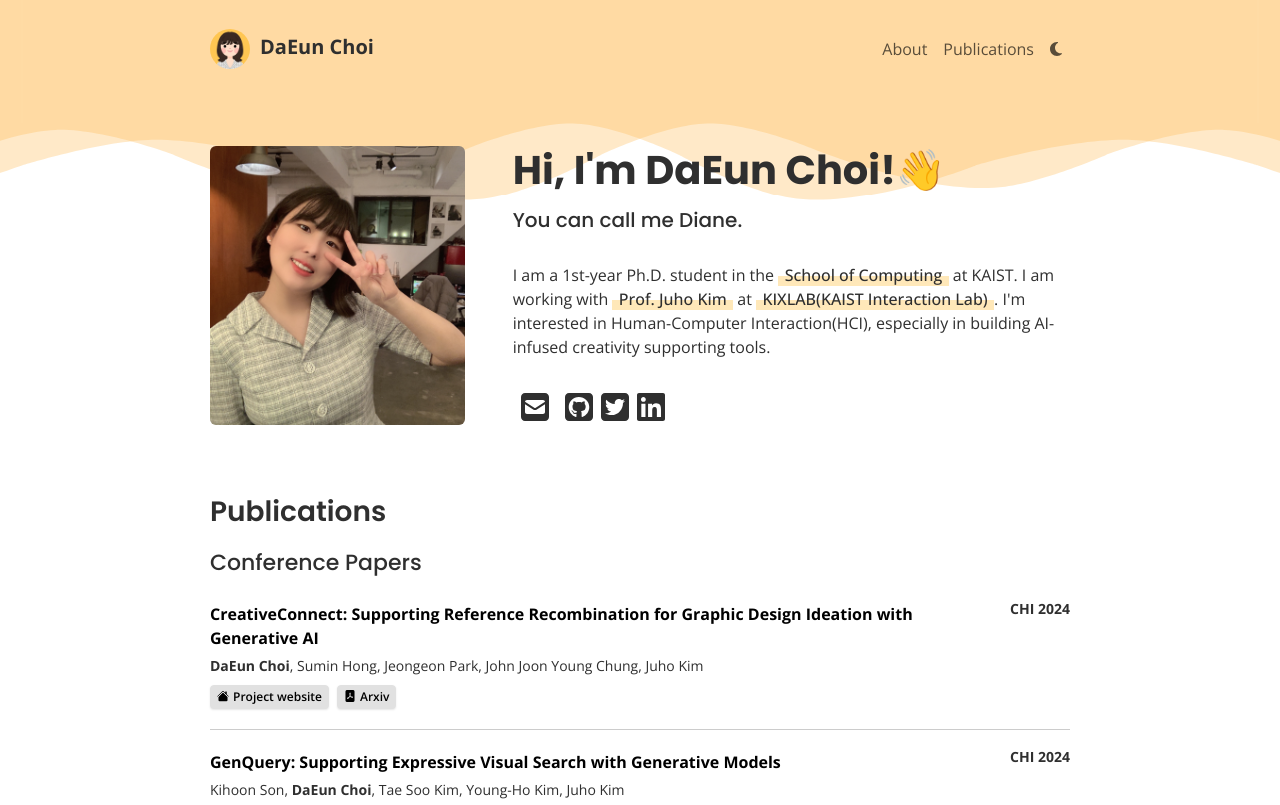
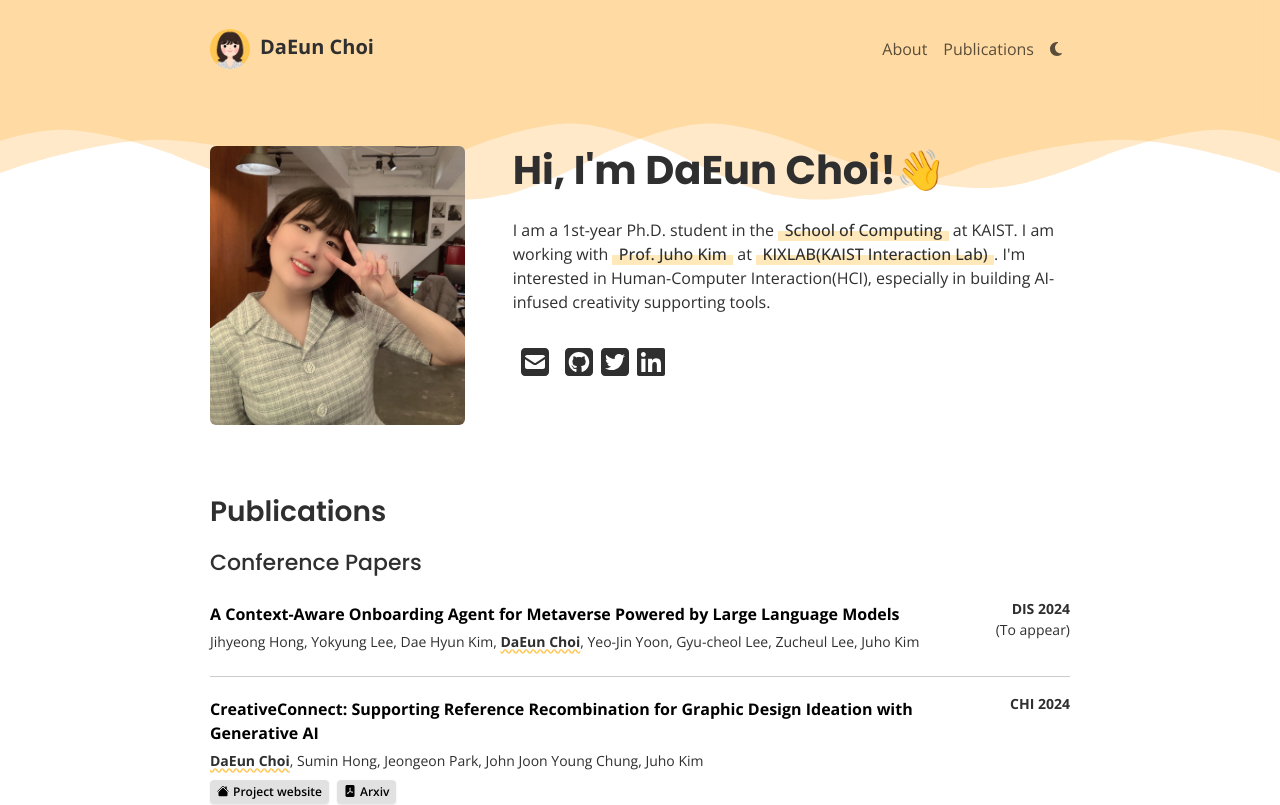
Before and after one commit to CheddarChoi/cheddarchoi.github.io, a React (Create React App) app: page / in a window 1280 px wide. Shown: the top 805 px of the page. Built offline with nearby package versions, Linux system fonts and the light colour scheme; some icons are missing.

Commit message:
Update publication and CV

```diff
--- a/src/App.js
+++ b/src/App.js
@@ -32,7 +32,7 @@ function App() {
     var scrollMaxY = 300;
     var currScroll = window.pageYOffset || document.documentElement.scrollTop;
     var percent = Math.abs(Math.min((currScroll * 100) / scrollMaxY, 100));
-    console.log(percent);
+    // console.log(percent);
     setPercent(percent);
   };
 
--- a/src/components/publicationEntry.css
+++ b/src/components/publicationEntry.css
@@ -46,6 +46,7 @@ div.pub-venue {
 
 span.my-name {
   font-weight: 700;
+  text-decoration: wavy underline #ffc651;
 }
 
 .pub-detail a {
--- a/src/data/publications.json
+++ b/src/data/publications.json
@@ -1,4 +1,19 @@
 [
+  {
+    "title": "A Context-Aware Onboarding Agent for Metaverse Powered by Large Language Models",
+    "conference": "DIS 2024",
+    "authors": [
+      { "name": "Jihyeong Hong" },
+      { "name": "Yokyung Lee" },
+      { "name": "Dae Hyun Kim", "url": "https://dhkim16.github.io/" },
+      { "name": "DaEun Choi" },
+      { "name": "Yeo-Jin Yoon" },
+      { "name": "Gyu-cheol Lee" },
+      { "name": "Zucheul Lee" },
+      { "name": "Juho Kim", "url": "https://juhokim.com/" }
+    ],
+    "toappear": true
+  },
   {
     "title": "CreativeConnect: Supporting Reference Recombination for Graphic Design Ideation with Generative AI",
     "url": "https://dl.acm.org/doi/10.1145/3613904.3642794",
--- a/src/sections/about.js
+++ b/src/sections/about.js
@@ -15,7 +15,7 @@ function About() {
       <Col sm={12} md={12} lg={8}>
         <div className="name-section">
           <h1>Hi, I'm DaEun Choi!👋</h1>
-          <h4>You can call me Diane.</h4>
+          {/* <h4>You can call me Diane.</h4> */}
         </div>
         <p className="py-3">
           I am a 1st-year Ph.D. student in the{" "}
```
Also changed, not shown: 1 other file (tests, documents, lock files or other folders).
